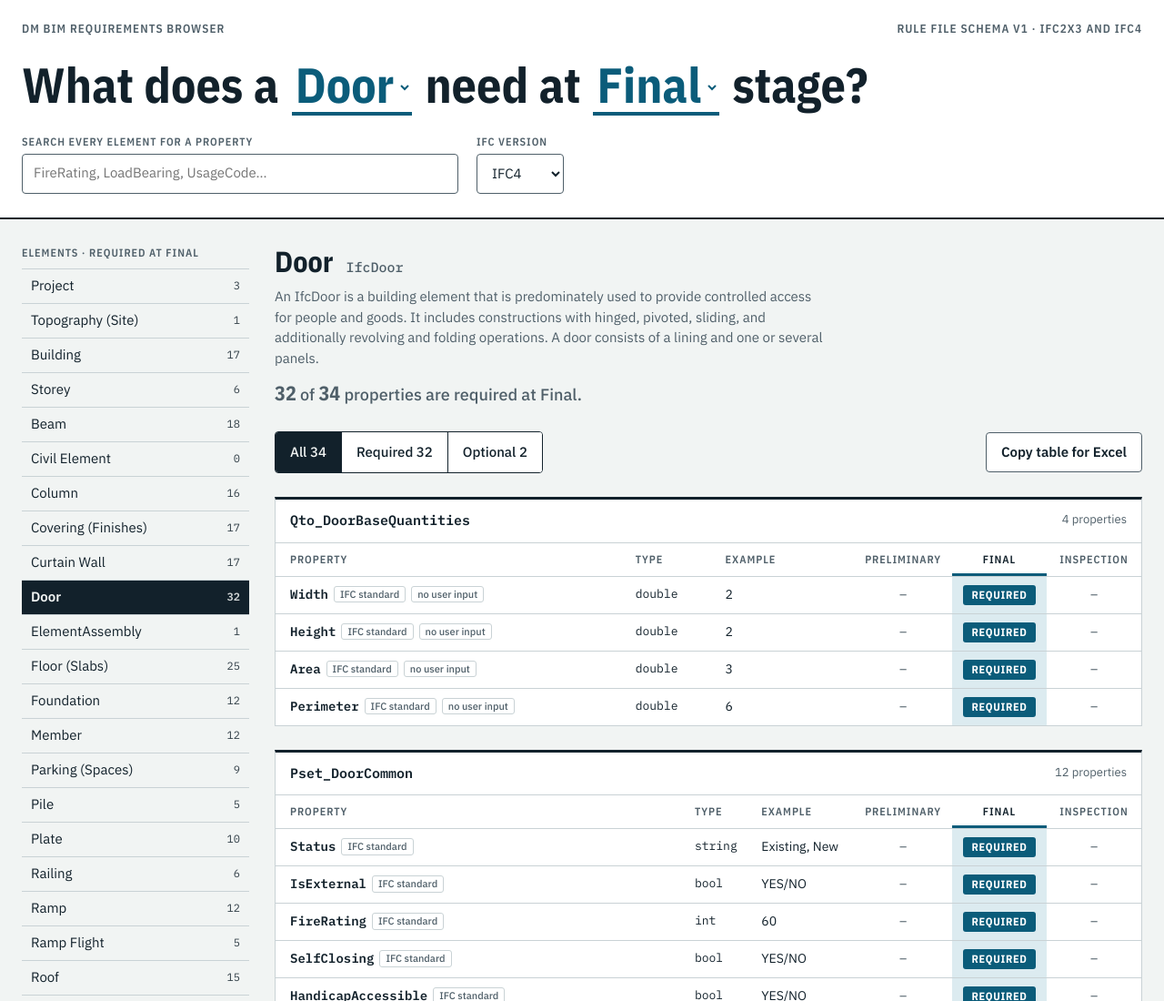
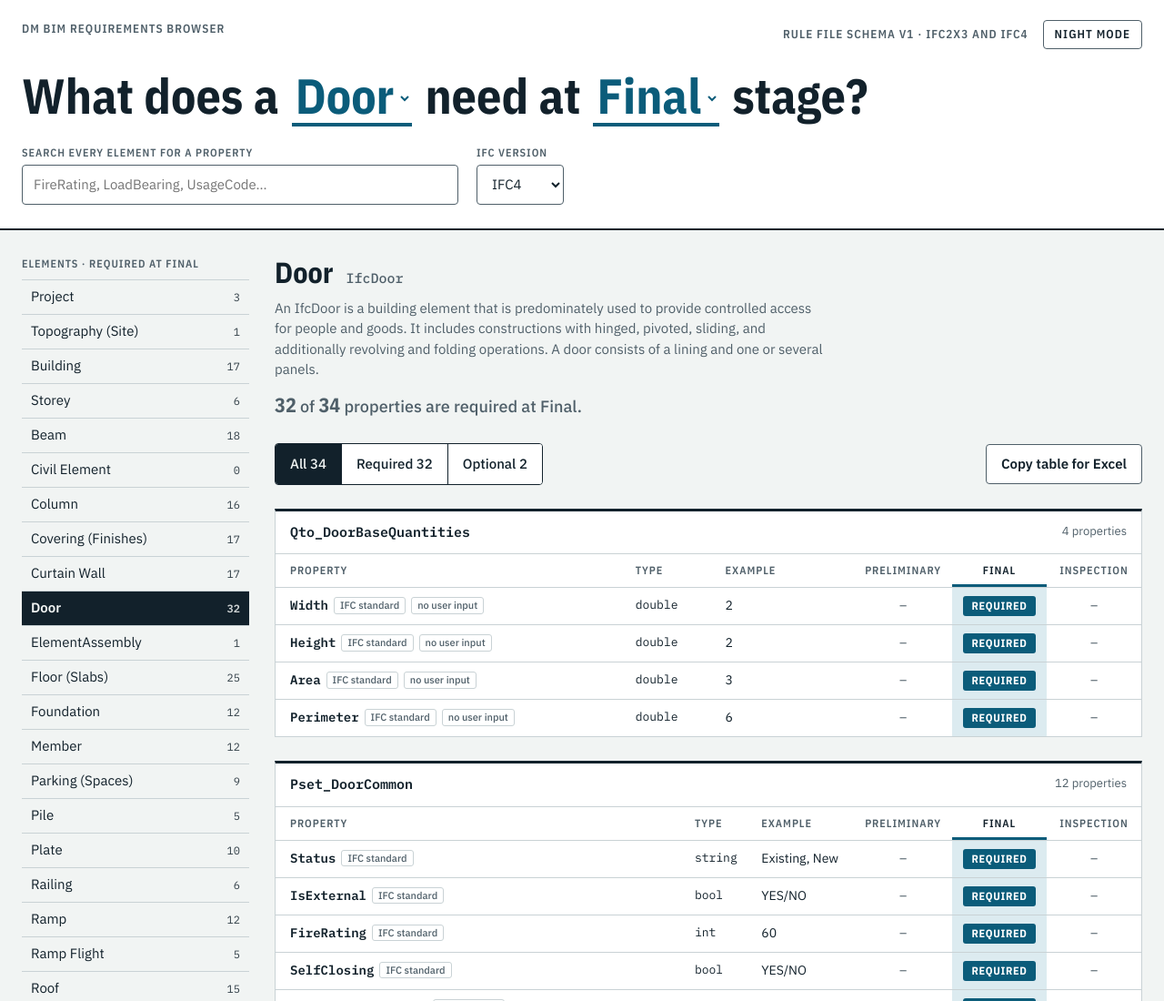
Before and after one commit to Fahad-eng36/DM-BIM--IDs-requirements, a plain HTML site: page index.html in a window 1280 px wide. Shown: the top 1100 px of the page at 91% size. Drawn offline with nearby package versions, Linux system fonts and the light colour scheme.

Commit message:
Add night and day mode to both pages
Co-Authored-By: Claude Fable 5.2 <noreply@anthropic.com>

```diff
--- a/index.html
+++ b/index.html
@@ -42,6 +42,10 @@ a { color: var(--accent); }
 header.top { border-bottom: 2px solid var(--ink); background: var(--surface); }
 .top .wrap { display: flex; flex-direction: column; gap: 20px; padding-top: 22px; padding-bottom: 26px; }
 .brand { display: flex; flex-wrap: wrap; justify-content: space-between; gap: 8px 24px; font-family: var(--display); font-weight: 600; letter-spacing: 0.08em; text-transform: uppercase; font-size: 13px; color: var(--muted); }
+:root[data-theme="light"] { color-scheme: light; }
+.brand-side { display: flex; flex-wrap: wrap; align-items: center; gap: 8px 16px; }
+.themebtn { min-height: 32px; padding: 0 12px; font: inherit; letter-spacing: inherit; text-transform: inherit; color: var(--ink); background: var(--surface); border: 1px solid var(--muted); border-radius: 4px; cursor: pointer; }
+.themebtn:hover { background: var(--accent-soft); }
 .ask { margin: 0; font-family: var(--display); font-weight: 700; font-size: clamp(30px, 4.6vw, 54px); line-height: 1.15; text-wrap: balance; display: flex; flex-wrap: wrap; align-items: baseline; gap: 6px 14px; }
 .ask select { field-sizing: content; font: inherit; color: var(--accent); background: var(--surface); border: 0; border-bottom: 4px solid var(--accent); border-radius: 0; padding: 0 4px 2px 0; max-width: 100%; cursor: pointer; }
 .ask select option { font-family: var(--body); font-size: 16px; font-weight: 400; color: var(--ink); }
@@ -117,7 +121,7 @@ footer p { margin: 0; max-width: 90ch; }
 <body>
 <header class="top">
   <div class="wrap">
-    <div class="brand"><span>DM BIM requirements browser</span><span id="stamp"></span></div>
+    <div class="brand"><span>DM BIM requirements browser</span><span class="brand-side"><span id="stamp"></span><button type="button" class="themebtn" id="theme">Night mode</button></span></div>
     <h1 class="ask">
       <span>What does a</span>
       <label class="sr" for="q-group">Element</label>
@@ -320,6 +324,21 @@ footer p { margin: 0; max-width: 90ch; }
 
   $('schema').textContent = DATA.schema;
   $('stamp').textContent = 'Rule file schema v' + DATA.schema + ' · ' + DATA.versions.map(function (v) { return v.name; }).join(' and ');
+  // Night / day mode. With no saved choice the page follows the device setting; the choice is shared with the IFC checker.
+  (function () {
+    var root = document.documentElement, btn = $('theme'), mq = window.matchMedia ? window.matchMedia('(prefers-color-scheme: dark)') : null;
+    var dark = function () { var t = root.getAttribute('data-theme'); return t ? t === 'dark' : !!(mq && mq.matches); };
+    var paint = function () { btn.textContent = dark() ? 'Day mode' : 'Night mode'; };
+    try { var saved = localStorage.getItem('dm-theme'); if (saved === 'dark' || saved === 'light') root.setAttribute('data-theme', saved); } catch (e) {}
+    btn.addEventListener('click', function () {
+      var next = dark() ? 'light' : 'dark';
+      root.setAttribute('data-theme', next);
+      try { localStorage.setItem('dm-theme', next); } catch (e) {}
+      paint();
+    });
+    if (mq && mq.addEventListener) mq.addEventListener('change', paint);
+    paint();
+  })();
   fromHash(); fillControls(); render();
 })();
 </script>
```
Also changed, not shown: checker.html (+21 -1 lines).
